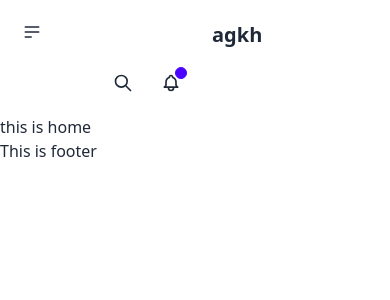
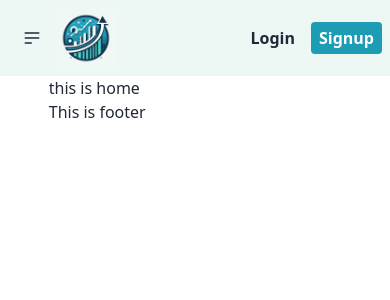
Before and after one commit to Shimul-Zahan/airtalx-client, a React (Vite) app: page / in a window 390 px wide. Shown: the top 300 px of the page. Built offline with nearby package versions, Linux system fonts and the light colour scheme.

Commit message:
navbar complete

```diff
--- a/src/pages/Home/Home.jsx
+++ b/src/pages/Home/Home.jsx
@@ -1,7 +1,7 @@
 
 const Home = () => {
     return (
-        <div>
+        <div className="w-3/4 mx-auto">
             this is home
         </div>
     );
--- a/src/pages/Shared/Footer.jsx
+++ b/src/pages/Shared/Footer.jsx
@@ -2,7 +2,9 @@
 const Footer = () => {
     return (
         <div>
-            This is footer
+            <div className="w-3/4 mx-auto">
+                This is footer
+            </div>
         </div>
     );
 };
--- a/src/pages/Shared/Navbar.jsx
+++ b/src/pages/Shared/Navbar.jsx
@@ -2,51 +2,45 @@ import { Link } from "react-router-dom";
 
 const Navbar = () => {
     return (
-        <div>
+        <div className="bg-[#edf7f4]">
             <div className="w-3/4 mx-auto hidden lg:block">
-                <div className="flex items-center justify-between">
-                    <div className="w-[6%]">
+                <div className="flex items-center justify-between ">
+                    <Link className="w-[70px]">
                         <img src="logo.jpg" alt="" />
-                    </div>
-                    <div className="flex flex-row gap-4">
+                    </Link>
+                    <div className="flex flex-row gap-4 font-semibold">
                         <Link>Home</Link>
                         <Link>About</Link>
                         <Link>Find Job</Link>
                     </div>
-                    <div className="flex gap-4">
+                    <div className="flex gap-4 font-semibold">
                         <button>Login</button>
-                        <button>Signup</button>
+                        <button className="bg-[#1d9cb5] text-white rounded px-2 py-1">Signup</button>
                     </div>
                 </div>
             </div>
-            <div className="navbar bg-base-100 lg:hidden block">
+            <div className="bg-[#edf7f4] lg:hidden block">
+                <div className="navbar flex items-center justify-between">
                     <div className="navbar-start">
                         <div className="dropdown">
                             <div tabIndex={0} role="button" className="btn btn-ghost btn-circle">
                                 <svg xmlns="http://www.w3.org/2000/svg" className="h-5 w-5" fill="none" viewBox="0 0 24 24" stroke="currentColor"><path strokeLinecap="round" strokeLinejoin="round" strokeWidth="2" d="M4 6h16M4 12h16M4 18h7" /></svg>
                             </div>
-                        <div tabIndex={0} className="menu menu-sm dropdown-content mt-3 z-[1] p-2 shadow bg-base-100 rounded-box w-52">
+
+                            <div tabIndex={0} className="menu menu-sm dropdown-content font-semibold mt-3 z-[1] p-2 shadow bg-base-100 rounded-box w-52">
                                 <Link>Home</Link>
                                 <Link>About</Link>
                                 <Link>Find Job</Link>
                             </div>
                         </div>
+                        <div className="w-[60px]">
+                            <img src="logo.jpg" alt="" />
                         </div>
-                <div className="navbar-center">
-                    <a className="btn btn-ghost text-xl">
-                        agkh
-                    </a>
                     </div>
-                <div className="navbar-end">
-                    <button className="btn btn-ghost btn-circle">
-                        <svg xmlns="http://www.w3.org/2000/svg" className="h-5 w-5" fill="none" viewBox="0 0 24 24" stroke="currentColor"><path strokeLinecap="round" strokeLinejoin="round" strokeWidth="2" d="M21 21l-6-6m2-5a7 7 0 11-14 0 7 7 0 0114 0z" /></svg>
-                    </button>
-                    <button className="btn btn-ghost btn-circle">
-                        <div className="indicator">
-                            <svg xmlns="http://www.w3.org/2000/svg" className="h-5 w-5" fill="none" viewBox="0 0 24 24" stroke="currentColor"><path strokeLinecap="round" strokeLinejoin="round" strokeWidth="2" d="M15 17h5l-1.405-1.405A2.032 2.032 0 0118 14.158V11a6.002 6.002 0 00-4-5.659V5a2 2 0 10-4 0v.341C7.67 6.165 6 8.388 6 11v3.159c0 .538-.214 1.055-.595 1.436L4 17h5m6 0v1a3 3 0 11-6 0v-1m6 0H9" /></svg>
-                            <span className="badge badge-xs badge-primary indicator-item"></span>
+                    <div className="flex gap-4 font-semibold navbar-end">
+                        <button>Login</button>
+                        <button className="bg-[#1d9cb5] text-white rounded px-2 py-1">Signup</button>
                     </div>
-                    </button>
                 </div>
             </div>
         </div>
```
Lines whose indentation alone changed are shown as unchanged.
